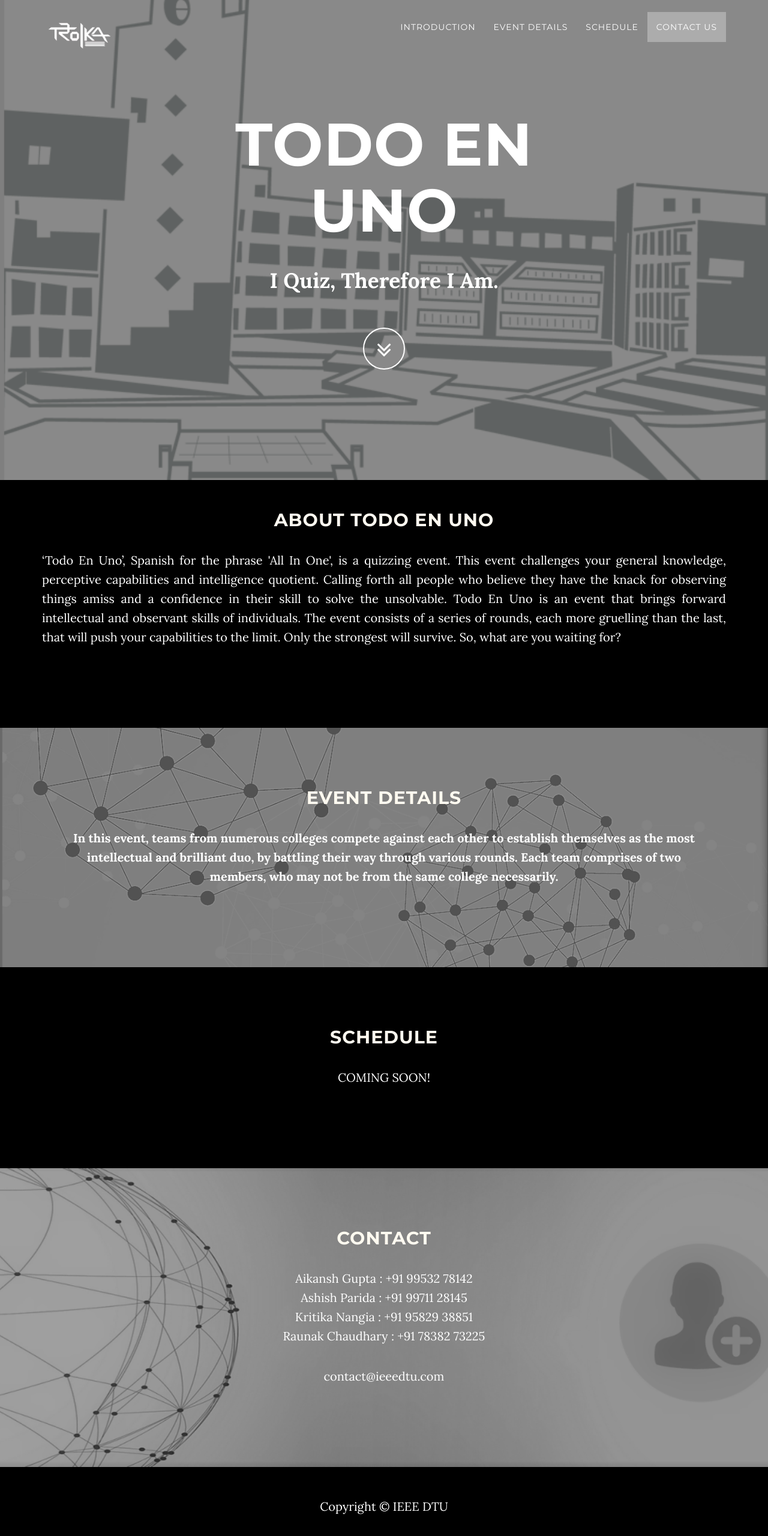
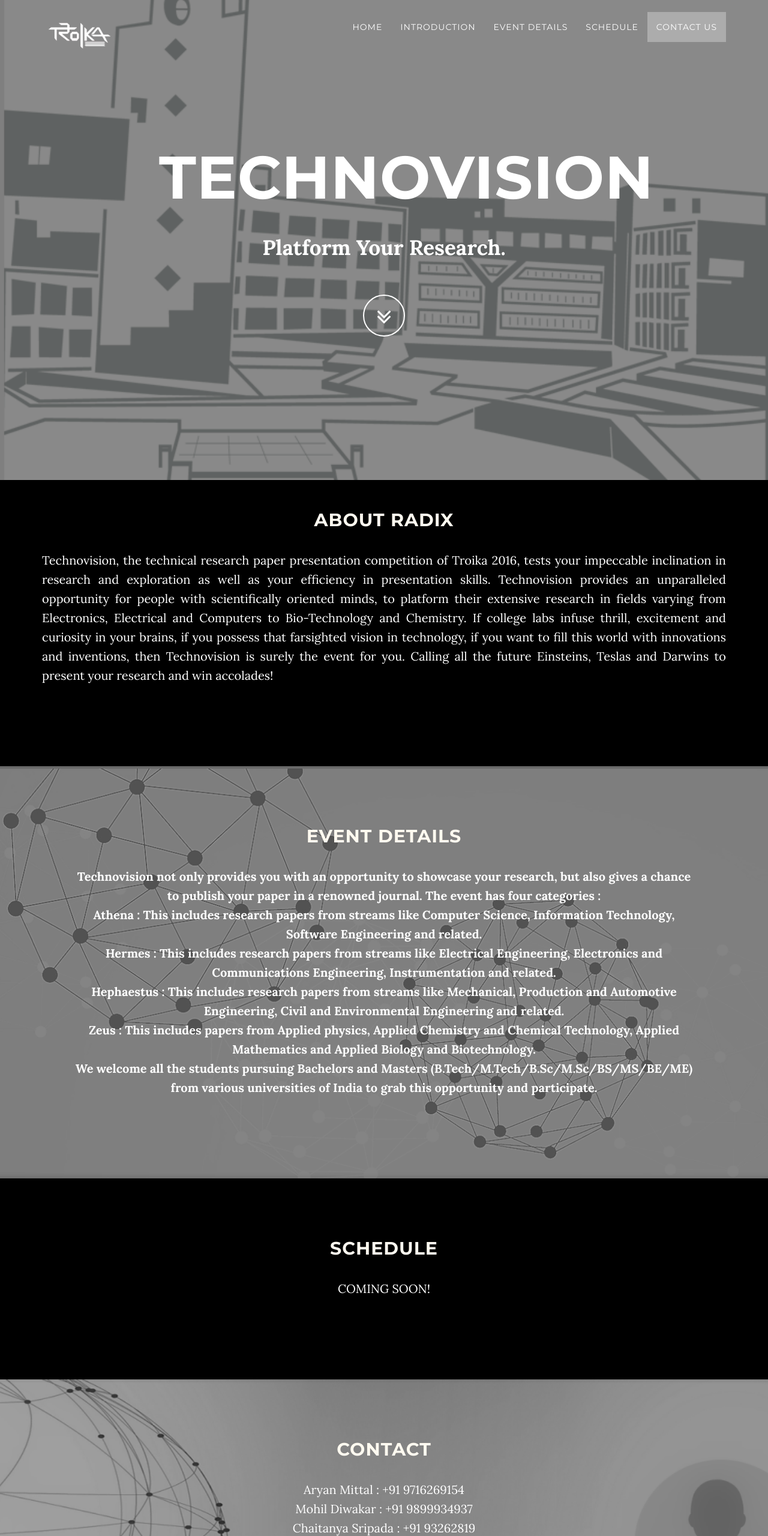
Before and after one commit to nkmishra1997/cms-plugins, a website: page events/technovision.html in a window 1280 px wide. Shown: the top 2560 px of the page at 60% size. Drawn offline with nearby package versions, Linux system fonts and the light colour scheme; some packages are replaced by stand-ins of ours.

Commit message:
Added Technovision

```diff
--- a/events/technovision.html
+++ b/events/technovision.html
@@ -9,7 +9,20 @@
     <meta name="description" content="">
     <meta name="author" content="">
 
-    <title>TodoEnUno - Troika'17</title>
+    <title>Technovision - Troika'17</title>
+    <link rel="apple-touch-icon" sizes="57x57" href="ico/apple-icon-57x57.png">
+    <link rel="apple-touch-icon" sizes="60x60" href="ico/apple-icon-60x60.png">
+    <link rel="apple-touch-icon" sizes="72x72" href="ico/apple-icon-72x72.png">
+    <link rel="apple-touch-icon" sizes="76x76" href="ico/apple-icon-76x76.png">
+    <link rel="apple-touch-icon" sizes="114x114" href="ico/apple-icon-114x114.png">
+    <link rel="apple-touch-icon" sizes="120x120" href="ico/apple-icon-120x120.png">
+    <link rel="apple-touch-icon" sizes="144x144" href="ico/apple-icon-144x144.png">
+    <link rel="apple-touch-icon" sizes="152x152" href="ico/apple-icon-152x152.png">
+    <link rel="apple-touch-icon" sizes="180x180" href="ico/apple-icon-180x180.png">
+    <link rel="icon" type="image/png" sizes="192x192" href="ico/android-icon-192x192.png">
+    <link rel="icon" type="image/png" sizes="32x32" href="ico/favicon-32x32.png">
+    <link rel="icon" type="image/png" sizes="96x96" href="ico/favicon-96x96.png">
+    <link rel="icon" type="image/png" sizes="16x16" href="ico/favicon-16x16.png">
 
     <!-- Bootstrap Core CSS -->
     <link href="vendor/bootstrap/css/bootstrap.min.css" rel="stylesheet">
@@ -33,7 +46,6 @@
 </head>
 
 <body id="page-top" data-spy="scroll" data-target=".navbar-fixed-top">
-
     <!-- Navigation -->
     <nav class="navbar navbar-custom navbar-fixed-top" role="navigation">
         <div class="container">
@@ -41,8 +53,8 @@
                 <button type="button" class="navbar-toggle" data-toggle="collapse" data-target=".navbar-main-collapse">
                     Menu <i class="fa fa-bars"></i>
                 </button>
-                <a class="navbar-brand page-scroll" href="#page-top">
-                    <img src="img/TroikaFinal.png" height = "50px" style = "margin-top:0px">
+                <a class="navbar-brand page-scroll" href="http://troika.ieeedtu.com">
+                    <img src="img/TroikaFinal.png" height="50px" style="margin-top:0px">
                 </a>
             </div>
 
@@ -52,6 +64,9 @@
                     <!-- Hidden li included to remove active class from about link when scrolled up past about section -->
                     <li class="hidden">
                         <a href="#page-top"></a>
+                    </li>
+                    <li>
+                        <a class="page-scroll" href="http://troika.ieeedtu.com/">Home</a>
                     </li>
                     <li>
                         <a class="page-scroll" href="#about">Introduction</a>
@@ -78,8 +93,8 @@
             <div class="container">
                 <div class="row">
                     <div class="col-md-8 col-md-offset-2">
-                        <h1 class="brand-heading">TODO EN UNO</h1>
-                        <p class="intro-text" style = "font-size: 35px; font-weight:600;">I Quiz, Therefore I Am.</p>
+                        <h1 class="brand-heading">TECHNOVISION</h1>
+                        <p class="intro-text" style="font-size: 35px; font-weight:600;">Platform Your Research.</p>
                         <a href="#about" class="btn btn-circle page-scroll">
                             <i class="fa fa-angle-double-down animated"></i>
                         </a>
@@ -90,16 +105,20 @@
     </header>
 
     <!-- About Section -->
-    <section id="about" class="container content-section text-center" style = "margin-bottom: 100px">
+    <section id="about" class="container content-section text-center" style="margin-bottom: 100px">
         <div class="row">
             <div class="col-lg-12">
-                <h2>About Todo En Uno</h2>
-                <p style = "text-align: justify; ">‘Todo En Uno’, Spanish for the phrase 'All In One', is a quizzing event. This event challenges your general knowledge, perceptive capabilities and intelligence quotient. Calling forth all people who believe they have the knack for observing things amiss and a confidence in their skill to solve the unsolvable. Todo En Uno is an event that brings forward intellectual and observant skills of individuals. The event consists of a series of rounds, each more gruelling than the last, that will push your capabilities to the limit. Only the strongest will survive. So, what are you waiting for?</p>
+                <h2>About Radix</h2>
+                <p style="text-align: justify; ">Technovision, the technical research paper presentation competition of Troika 2016, tests your impeccable inclination in research and exploration as well as your efficiency in presentation skills.
+Technovision provides an unparalleled opportunity for people with scientifically oriented minds, to platform their extensive research in fields varying from Electronics, Electrical and Computers to Bio-Technology and Chemistry. If college labs infuse thrill, excitement and curiosity in your brains, if you possess that farsighted vision in technology, if you want to fill this world with innovations and inventions, then Technovision is surely the event for you.
+Calling all the future Einsteins, Teslas and Darwins to present your research and win accolades!
+
+                </p>
 
             </div>
         </div>
     </section>
-<!--For Problem Statement
+    <!--For Problem Statement
     <section id="download" class="content-section text-center">
         <div class="download-section">
             <div class="container">
@@ -116,13 +135,22 @@
             <div class="col-lg-12 ">
                 <h2 style="text-color:black;">Event Details</h2>
                 <div class="col-lg-10 col-lg-offset-1">
-                <p>In this event, teams from numerous colleges compete against each other to establish themselves as the most intellectual and brilliant duo, by battling their way through various rounds. Each team comprises of two members, who may not be from the same college necessarily.</p>
+                    <p>Technovision not only provides you with an opportunity to showcase your research, but also gives a chance to publish your paper in a renowned journal. The event has four categories :
+<br>Athena : This includes research papers from streams like Computer Science, Information Technology, Software Engineering and related.
+<br>Hermes : This includes research papers from streams like Electrical Engineering, Electronics and Communications Engineering, Instrumentation and related.
+<br>Hephaestus : This includes research papers from streams like Mechanical, Production and Automotive Engineering, Civil and Environmental Engineering and related.
+<br>Zeus : This includes papers from Applied physics, Applied Chemistry and Chemical Technology, Applied Mathematics and Applied Biology and Biotechnology.
+<br>We welcome all the students pursuing Bachelors and Masters (B.Tech/M.Tech/B.Sc/M.Sc/BS/MS/BE/ME) from various universities of India to grab this opportunity and participate.
+                    </p>
+
+
+
                 </div>
             </div>
         </div>
     </section>
 
-     <section id="schedule" class="container content-section text-center">
+    <section id="schedule" class="container content-section text-center">
         <div class="row">
             <div class="col-lg-8 col-lg-offset-2">
                 <h2>SCHEDULE</h2>
@@ -136,10 +164,12 @@
         <div class="row">
             <div class="col-lg-8 col-lg-offset-2">
                 <h2>Contact</h2>
-                <p>Aikansh Gupta : +91 99532 78142<br>
-                Ashish Parida    : +91 99711 28145<br>
-                Kritika Nangia   : +91 95829 38851<br>
-                Raunak Chaudhary : +91 78382 73225</p>
+                <p>Aryan Mittal : +91 9716269154
+                    <br>Mohil Diwakar : +91 9899934937
+                    <br>Chaitanya Sripada : +91 93262819
+                    <br>Kritika Nangia   : +91 95829 38851
+                    <br> Ayush Mukherjee : +91 9650174022
+                </p>
                 <p><a href="mailto:contact@ieeedtu.com">contact@ieeedtu.com</a>
                 </p>
 
@@ -170,7 +200,6 @@
 
     <!-- Theme JavaScript -->
     <script src="js/grayscale.min.js"></script>
-
 </body>
 
 </html>
```
Also changed, not shown: event.html (+11 -0 lines), events/bits.html (+1 -1 lines), events/bots.html (+1 -1 lines), events/bytes.html (+1 -1 lines).
